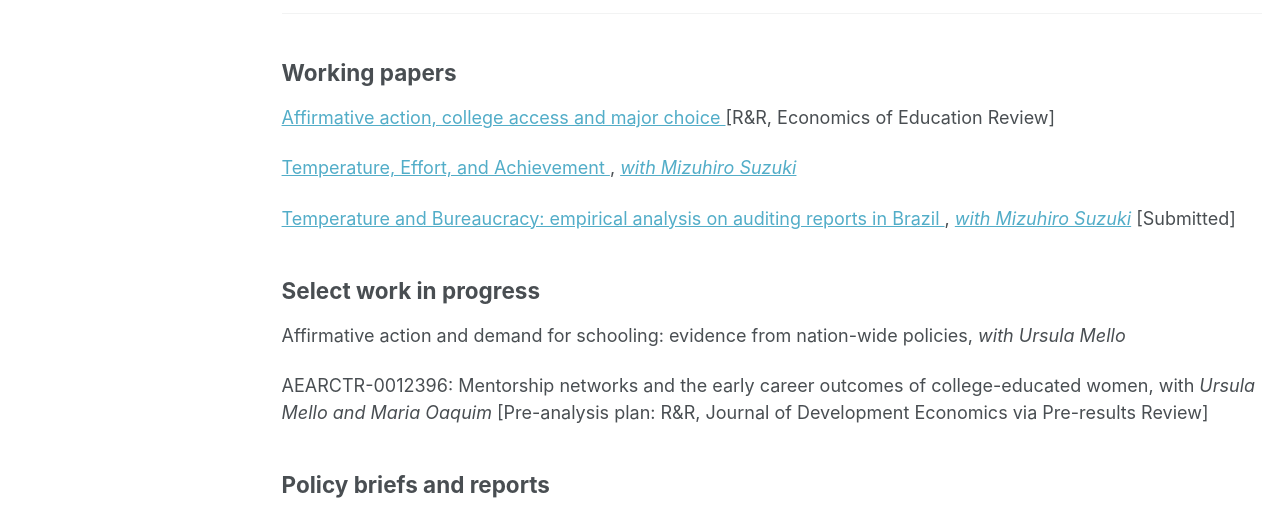
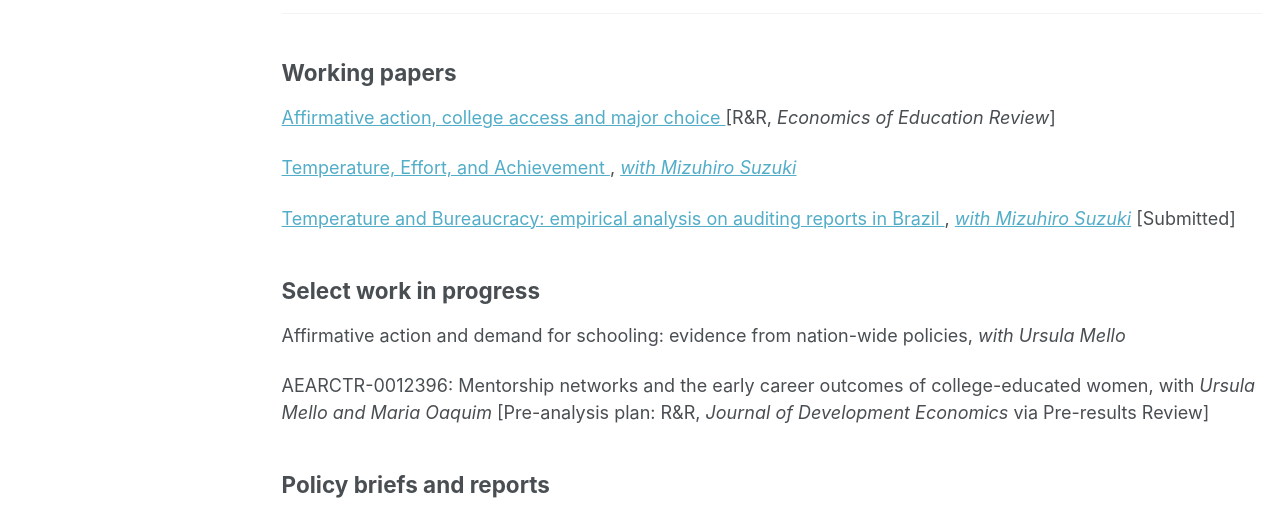
Before and after one commit to anapmelo/anapmelo.github.io, a Jekyll site: the page built from _pages/publications.md, in a window 1280 px wide. Shown: the part 582-1094 px from the top of the page. Built offline with Jekyll 4.4.1, drawn with Linux system fonts in a browser that asks for light colours.

```diff
--- a/_pages/publications.md
+++ b/_pages/publications.md
@@ -22,7 +22,7 @@ _Book chapters_
 
 ## Working papers
 
-<a href="http://anapmelo.github.io/files/manuscript_Melo.pdf"> Affirmative action, college access and major choice </a> [R&R, Economics of Education Review]
+<a href="http://anapmelo.github.io/files/manuscript_Melo.pdf"> Affirmative action, college access and major choice </a> [R&R, _Economics of Education Review_]
 
 <a href="http://anapmelo.github.io/files/manuscript_MM2.pdf"> Temperature, Effort, and Achievement </a>, <a href="https://mizuhirosuzuki.github.io/"> _with Mizuhiro Suzuki_</a>
 
@@ -33,7 +33,7 @@ _Book chapters_
 Affirmative action and demand for schooling: evidence from nation-wide policies, _with Ursula Mello_
 
 AEARCTR-0012396: Mentorship networks and the early career outcomes of college-educated women, with _Ursula Mello and Maria Oaquim_
-[Pre-analysis plan: R&R, Journal of Development Economics via Pre-results Review]
+[Pre-analysis plan: R&R, _Journal of Development Economics_ via Pre-results Review]
 
 ## Policy briefs and reports
 
```
